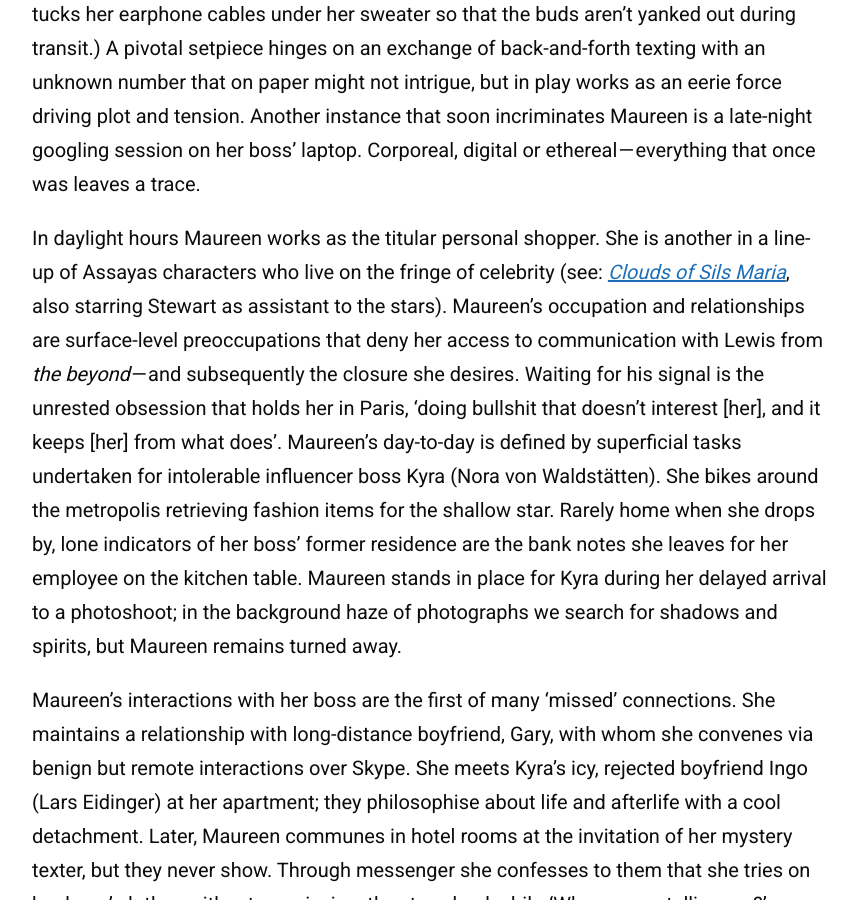
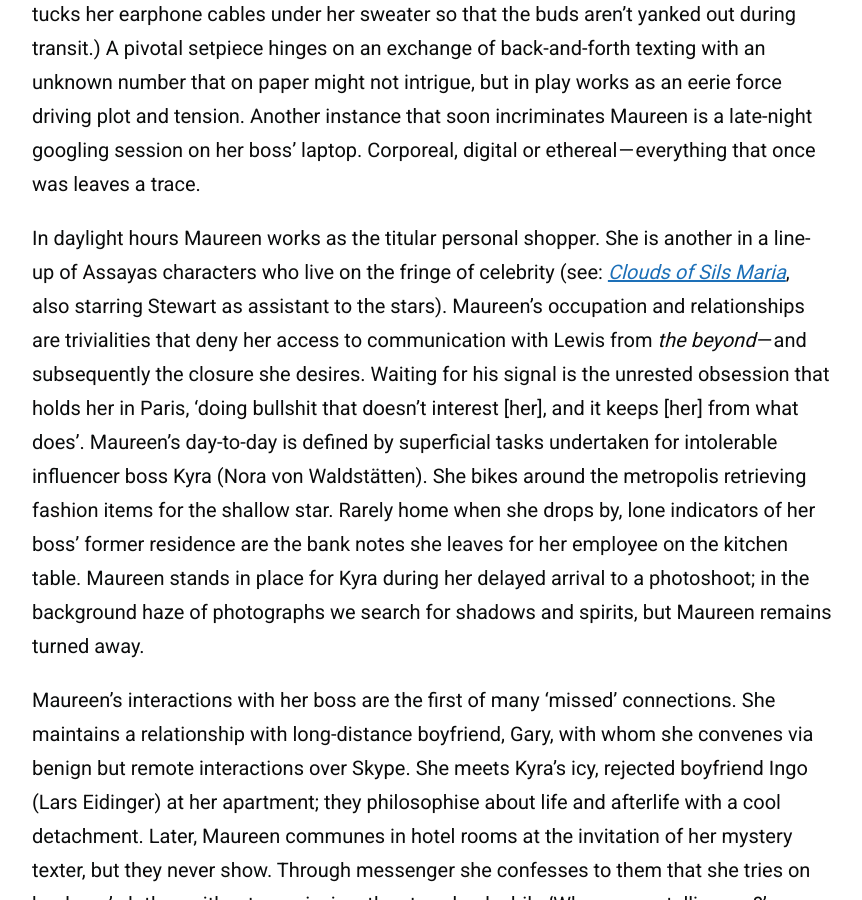
Before and after one commit to zoeurl/zoedowney.github.io, a Jekyll site: the page built from _posts/2023-12-08-personal-shopper.md, in a window 1280 px wide and 900 px high, scrolled down 1308 px. Shown: the whole window, without its empty margins (208-1070 px from the left). Built offline with Jekyll 4.4.1, drawn with Linux system fonts in a browser that asks for light colours.

Commit message:
Update 2023-12-08-personal-shopper.md

```diff
--- a/_posts/2023-12-08-personal-shopper.md
+++ b/_posts/2023-12-08-personal-shopper.md
@@ -14,7 +14,7 @@ In a Parisian café, American Maureen Cartwright (Kristen Stewart) meets with po
 
 Maureen orders a Klint [book](https://www.amazon.co.uk/Hilma-Af-Klint-David-Lomas/dp/3775734899/ref=sr_1_1?crid=3EECI1DAZPFCG&keywords=hilma+af+klint+a+pioneer+of+abstraction&qid=1700658419&sprefix=hilma+af+klint+a+pioneer+of+abstraction%2Caps%2C99&sr=8-1) online and is pictured watching YouTube videos about the artist on the métro. I’m a fan of media that abides by current technological habits. (She tucks her earphone cables under her sweater so that the buds aren't yanked out during transit.) A pivotal setpiece hinges on an exchange of back-and-forth texting with an unknown number that on paper might not intrigue, but in play works as an eerie force driving plot and tension. Another instance that soon incriminates Maureen is a late-night googling session on her boss’ laptop. Corporeal, digital or ethereal — everything that once was leaves a trace.
 
-In daylight hours Maureen works as the titular personal shopper. She is another in a line-up of Assayas characters who live on the fringe of celebrity (see: [_Clouds of Sils Maria_](https://www.theguardian.com/film/2015/may/17/clouds-of-sils-maria-review-juliette-binoche), also starring Stewart as assistant to the stars). Maureen’s occupation and relationships are surface-level preoccupations that deny her access to communication with Lewis from _the beyond_ — and subsequently the closure she desires. Waiting for his signal is the unrested obsession that holds her in Paris, 'doing bullshit that doesn't interest [her], and it keeps [her] from what does'. Maureen's day-to-day is defined by superficial tasks undertaken for intolerable influencer boss Kyra (Nora von Waldstätten). She bikes around the metropolis retrieving fashion items for the shallow star. Rarely home when she drops by, lone indicators of her boss’ former residence are the bank notes she leaves for her employee on the kitchen table. Maureen stands in place for Kyra during her delayed arrival to a photoshoot; in the background haze of photographs we search for shadows and spirits, but Maureen remains turned away.
+In daylight hours Maureen works as the titular personal shopper. She is another in a line-up of Assayas characters who live on the fringe of celebrity (see: [_Clouds of Sils Maria_](https://www.theguardian.com/film/2015/may/17/clouds-of-sils-maria-review-juliette-binoche), also starring Stewart as assistant to the stars). Maureen’s occupation and relationships are trivialities that deny her access to communication with Lewis from _the beyond_ — and subsequently the closure she desires. Waiting for his signal is the unrested obsession that holds her in Paris, 'doing bullshit that doesn't interest [her], and it keeps [her] from what does'. Maureen's day-to-day is defined by superficial tasks undertaken for intolerable influencer boss Kyra (Nora von Waldstätten). She bikes around the metropolis retrieving fashion items for the shallow star. Rarely home when she drops by, lone indicators of her boss’ former residence are the bank notes she leaves for her employee on the kitchen table. Maureen stands in place for Kyra during her delayed arrival to a photoshoot; in the background haze of photographs we search for shadows and spirits, but Maureen remains turned away.
 
 Maureen’s interactions with her boss are the first of many ‘missed’ connections. She maintains a relationship with long-distance boyfriend, Gary, with whom she convenes via benign but remote interactions over Skype. She meets Kyra’s icy, rejected boyfriend Ingo (Lars Eidinger) at her apartment; they philosophise about life and afterlife with a cool detachment. Later, Maureen communes in hotel rooms at the invitation of her mystery texter, but they never show. Through messenger she confesses to them that she tries on her boss’ clothes without permission; they type back, drily, ‘Why are you telling me?’
 
```
